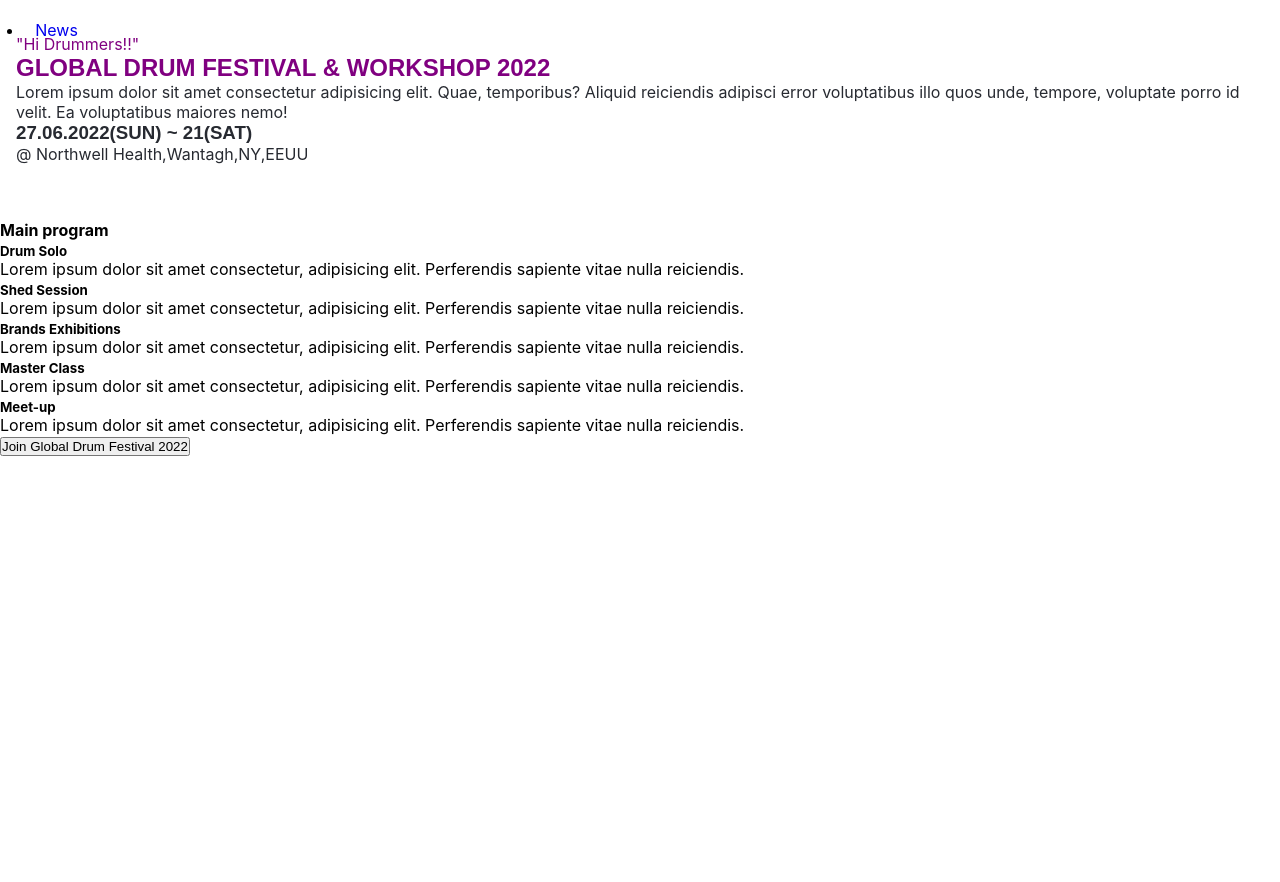
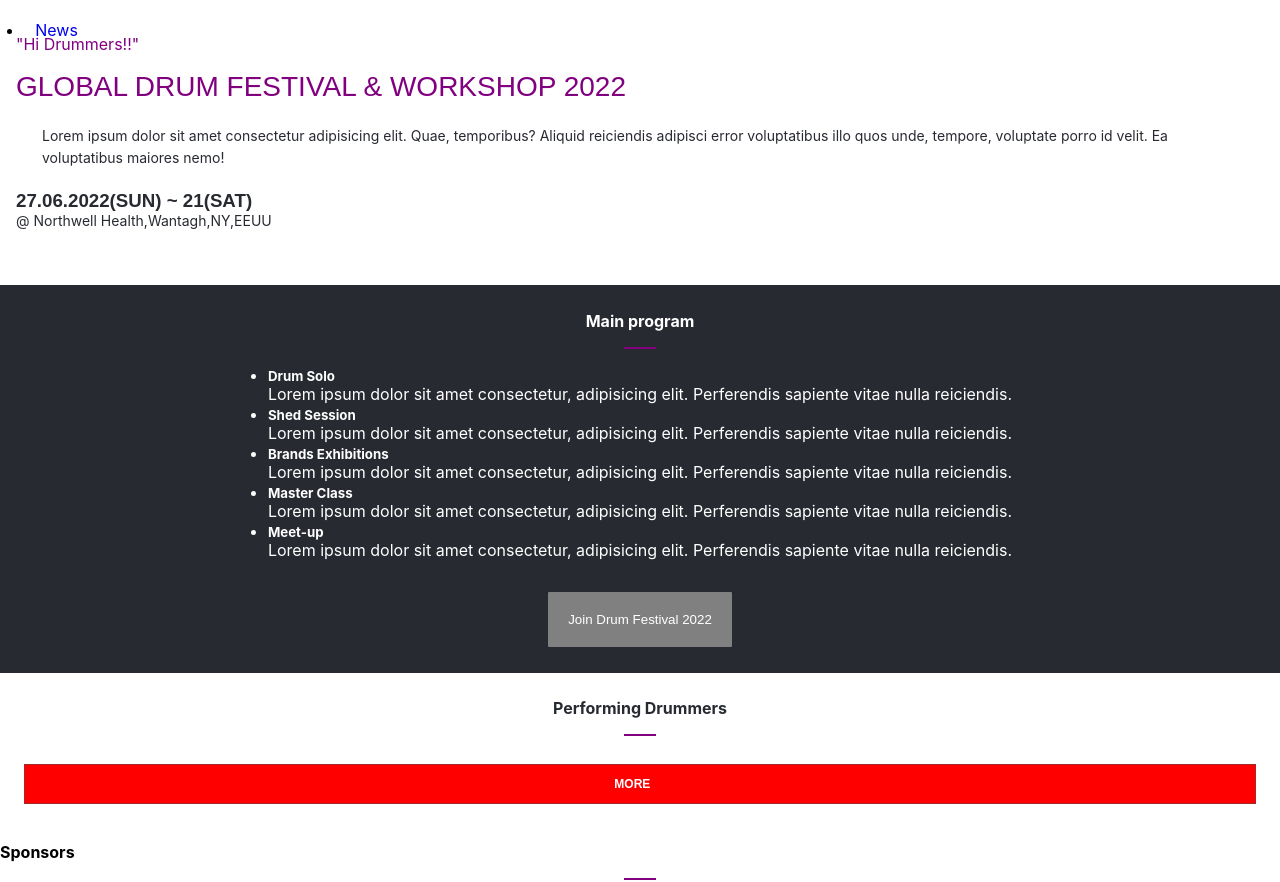
Before and after one commit to abdullah-asghar-khan/Capstone-Project, a website: page index.html in a window 1280 px wide. Shown: the part 70-952 px from the top of the page. Before the commit the page ends 800 px from the top, so only its background shows below. Drawn offline with Linux system fonts and the light colour scheme; a web font is replaced by a local one.

Commit message:
HTML main code almost finished

```diff
--- a/index.html
+++ b/index.html
@@ -116,6 +116,42 @@
                     </li>
                 </ul>
 
-                <button type="button" class="join-btn">Join Global Drum Festival 2022</button>
+                <button type="button" class="join-btn">Join Drum Festival 2022</button>
                 <div class="program-bg"></div>
             </section>
+
+        <section id="performing-artist" class="performing-artists-section">
+            <div class="perform-header">
+                <h4>Performing Drummers</h4>
+                <div class="thin-line">
+                </div>
+            </div>
+            <ul class="performing-artists">
+            </ul>
+            <button type='button' class="more-btn">
+                <span>MORE</span>
+                <i class="fa-solid fa-chevron-down"></i>
+            </button>
+        </section>
+
+        <footer id="Sponsors" class="home-footer">
+            <div class="footer">
+                <h4>Sponsors</h4>
+                <div class="thin-line"></div>
+                <div class="brand-support">
+                    <img src="./icons/sony-logo.jpg" alt="Sony logo">
+                    <img src="./icons/spotify-logo.png" alt="Spotify logo">
+                    <img src="./icons/music-logo.png" alt="Music logo">
+                    <img src="./icons/Youtube-logo.png" alt="Youtube logo">
+                </div>
+            </div>
+            <div class="copyright">
+                <img src="./icons/drum-festival-logo.jpg" alt="Drum festival logo">
+                <h6>2022 Global Drum Festival</h6>
+            </div>
+        </footer>
+    </div>
+
+</body>
+
+</html>
--- a/style/main.css
+++ b/style/main.css
@@ -105,3 +105,130 @@
     background-position: 20% 10%;
     position: relative;
   }
+
+  #headline .headline-main-text {
+    padding-top: 1rem;
+    font-size: 28px;
+    font-weight: 300;
+    line-height: 34px;
+    color: purple;
+  }
+
+  #headline .home-headline-body {
+    margin: 1.2rem 0;
+    font-size: 14px;
+    font-style: normal;
+    line-height: 22px;
+    padding: 0 24px;
+    border: 2px solid #fff;
+    background-color: #fff;
+  }
+
+  #headline .venue {
+    font-size: 14px;
+  }
+
+  .programs {
+    padding: 1.6rem 1.5rem;
+    background-color: rgb(39, 42, 49);
+    color: #fff;
+    position: relative;
+    display: flex;
+    flex-direction: column;
+    align-items: center;
+  }
+
+  .programs .program-bg {
+    position: absolute;
+    top: 0;
+    left: 0;
+    height: 100%;
+    width: 100%;
+  }
+
+  .programs .join-btn {
+    padding: 20px;
+    background-color: grey;
+    color: #fff;
+    margin: 2rem 0.9rem auto;
+    width: max-content;
+    border: none;
+    border-radius: 1px;
+    opacity: 1;
+    transition: 0.3s;
+    z-index: 2;
+  }
+
+  .programs .join-btn:hover {
+    opacity: 0.6;
+    cursor: pointer;
+  }
+
+  .overlay {
+    position: absolute;
+    bottom: 0;
+    left: 0;
+    right: 0;
+    overflow: hidden;
+    width: 100%;
+    height: 100%;
+    transform: scale(0);
+    transition: 0.3s ease;
+    z-index: 2;
+  }
+
+  .artistBioContent {
+    background-color: rgba(11, 12, 15, 0.81);
+    height: 100%;
+    display: flex;
+    flex-direction: column;
+    align-items: center;
+    color: #fff;
+  }
+
+  .artist-content-image {
+    width: 60%;
+    height: 50%;
+    border: 1px solid red;
+    overflow: hidden;
+  }
+
+  .artist-content-image img {
+    width: 100%;
+  }
+
+  .performing-artists li:hover .overlay {
+    transform: scale(1.5);
+  }
+
+  .more-btn {
+    margin: 12px;
+    padding: 12px;
+    width: 100%;
+    background-color: red;
+    border: 1px solid rgba(78, 81, 91, 0.5);
+    font-size: 0.75rem;
+    font-weight: 600;
+    color: #fff
+  }
+
+  .more-btn i {
+    color: red;
+  }
+
+  .thin-line {
+    width: 2rem;
+    border-bottom: 2px solid purple;
+    margin: 1rem auto;
+  }
+
+  .performing-artists-section {
+    min-height: max-content;
+    background-color: #fff;
+    display: flex;
+    flex-direction: column;
+    align-items: center;
+    padding: 1.6rem 1.5rem;
+    height: min-content;
+    color: rgb(39, 42, 49);
+  }
```
Also changed, not shown: icons/Youtube-logo.png (added), icons/master-class.jfif (deleted), icons/master-classs.jpg (added), icons/music-logo.png (added), icons/sony-logo.jpg (added), icons/spotify-logo.png (added).
